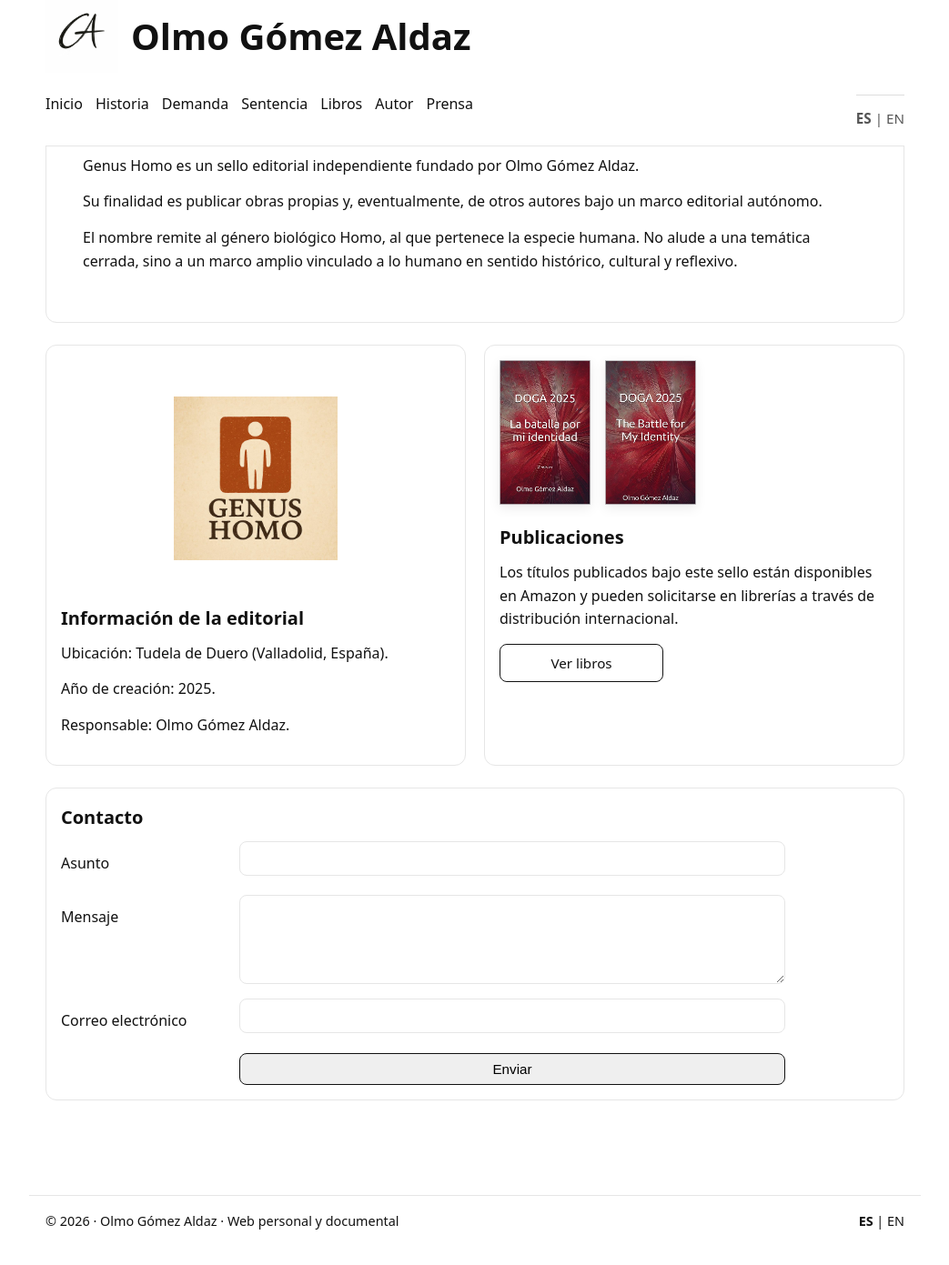
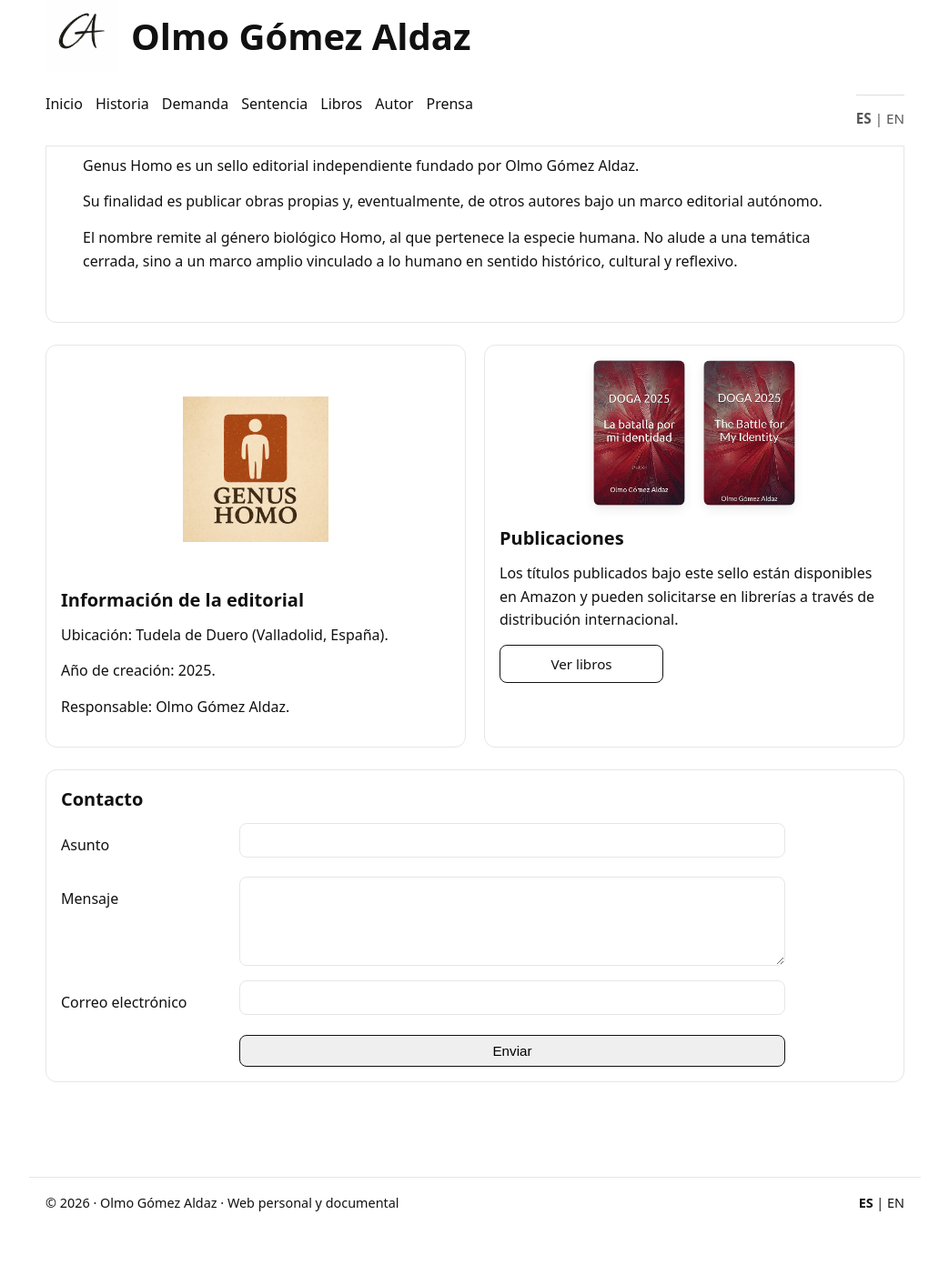
Before and after one commit to olmogaldaz/olmogaldaz.github.io, a Jekyll site: the page built from es/genus-homo/index.html, in a window 1280 px wide and 1400 px high, scrolled down 194 px. Shown: the top 1391 px of the window at 91% size, without its empty margins (118-1161 px from the left). Built offline with Jekyll 4.4.1, drawn with Linux system fonts in a browser that asks for light colours.

Commit message:
Update style.css

```diff
--- a/css/style.css
+++ b/css/style.css
@@ -322,23 +322,24 @@ form textarea {
 }
 
 .genus-logo img{
-  max-width:180px;
-  width:100%;
-  height:auto;
+  height:160px;   /* o 160px si lo quieres más contenido */
+  width:auto;
 }
 
 .books-mini{
   display:flex;
-  gap:16px;
+  gap:20px;
   margin-bottom:20px;
+  justify-content:center;   /* centra las portadas */
 }
 
 .book-mini{
-  max-width:100px;
-  width:100%;
-  height:auto;
+  height:160px;              /* todas igual de altas */
+  width:auto;                /* mantiene proporción */
+  border-radius:8px;         /* esquinas redondeadas */
   box-shadow:0 4px 12px rgba(0,0,0,.08);
 }
+
 
 
 
```
